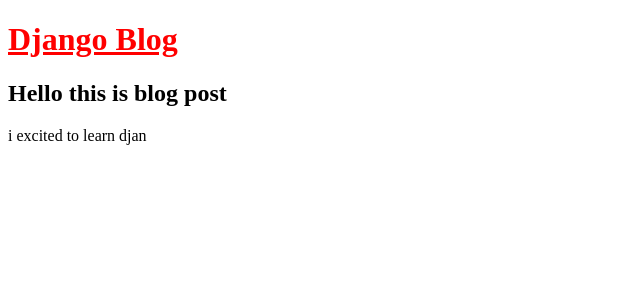
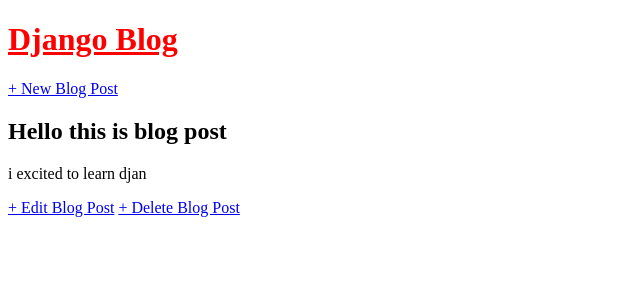
Before and after one commit to prakash3022/blog_project, a Django app: page /post/1/ in a window 1280 px wide. Shown: the top 300 px of the page, without its empty margins (0-640 px from the left). Run offline with Django 3.2, Linux system fonts and the light colour scheme; data comes from the database, SQL or seed files in the repository; both versions use the stored data as it was after the commit.

Commit message:
initial commit

```diff
--- a/blog/models.py
+++ b/blog/models.py
@@ -1,4 +1,5 @@
 from django.db import models
+from django.urls import reverse
 
 
 class Post(models.Model):
@@ -11,3 +12,6 @@ class Post(models.Model):
 
     def __str__(self):
         return self.title
+
+    def get_absolute_url(self):
+        return reverse('post_detail',args=[str(self.id)])
--- a/blog/static/css/base.css
+++ b/blog/static/css/base.css
@@ -1,3 +1,6 @@
 header h1 a {
   color: red;
 }
+.del{
+  color: red;
+}
--- a/blog/templates/base.html
+++ b/blog/templates/base.html
@@ -8,7 +8,12 @@
   </head>
   <body>
       <header>
-        <h1><a href="{% url 'home' %}">Django Blog</a></h1>
+        <div class="nav-left">
+          <h1><a href="{% url 'home' %}">Django Blog</a></h1>
+        </div>
+        <div class="nav-right">
+          <a href="{% url 'post_new' %}">+ New Blog Post</a>
+        </div>
       </header>
       <div>
         {% block content %}
--- a/blog/templates/post_detail.html
+++ b/blog/templates/post_detail.html
@@ -12,6 +12,9 @@
          <h2>{{post.title}}</h2>
          <p>{{post.body}}</p>
        </div>
+
+       <a href="{% url 'post_edit' post.pk %}">+ Edit Blog Post</a>
+       <a href="{% url 'post_delete' post.pk %}">+ Delete Blog Post</a>
     {% endblock content %}
   </body>
 </html>
--- a/blog/urls.py
+++ b/blog/urls.py
@@ -1,9 +1,12 @@
 from django.urls import path
-from .views import BlogListView, BlogDetailView
+from .views import BlogListView, BlogDetailView, BlogCreateView, BlogUpdateView, BlogDeleteView
 
 
 urlpatterns = [
         path('',BlogListView.as_view(), name='home'),
-        path('post/<int:pk>/',BlogDetailView.as_view(),name='post_detail')
+        path('post/<int:pk>/',BlogDetailView.as_view(),name='post_detail'),
+        path('post/new/',BlogCreateView.as_view(),name='post_new'),
+        path('post/<int:pk>/edit/',BlogUpdateView.as_view(),name='post_edit'),
+        path('post/<int:pk>/delete/',BlogDeleteView.as_view(), name='post_delete'),
 
 ]
--- a/blog/views.py
+++ b/blog/views.py
@@ -1,5 +1,8 @@
 from django.views.generic import ListView, DetailView
 from .models import Post
+from django.views.generic.edit import CreateView, UpdateView, DeleteView
+from django.urls import reverse_lazy
+
 
 class BlogListView(ListView):
     model = Post
@@ -9,3 +12,21 @@ class BlogListView(ListView):
 class BlogDetailView(DetailView):
     model = Post
     template_name = 'post_detail.html'
+
+
+
+class BlogCreateView(CreateView):
+    model = Post
+    template_name = 'post_new.html'
+    fields = '__all__'
+
+
+class BlogUpdateView(UpdateView):
+    model = Post
+    template_name = 'post_edit.html'
+    fields = ['title','body']
+
+class BlogDeleteView(DeleteView):
+    model = Post
+    template_name = 'post_delete.html'
+    success_url = reverse_lazy('home')
```
Also changed, not shown: blog/templates/post_delete.html (added, +20 -0 lines), blog/templates/post_edit.html (added, +19 -0 lines), blog/templates/post_new.html (added, +19 -0 lines), db.sqlite3.
